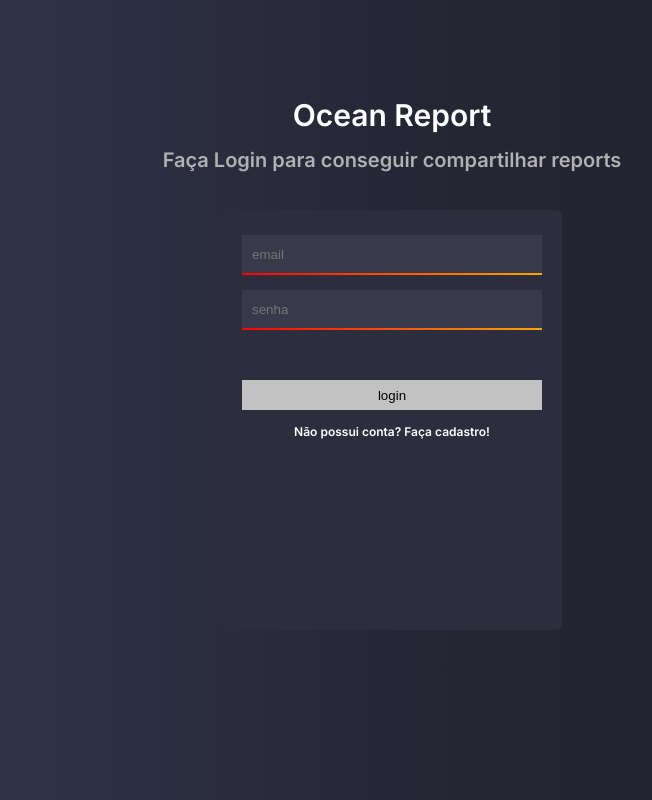
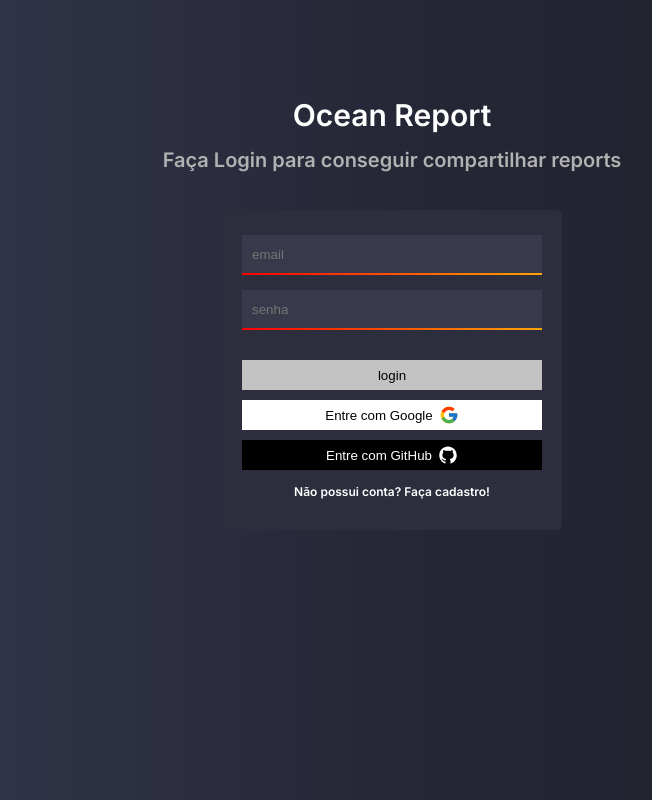
Before and after one commit to guedesclaudio/oceanreport, a React (Create React App) app in the folder frontend/: page /signin in a window 1280 px wide. Shown: the whole page, without its empty margins (248-900 px from the left). Built offline with nearby package versions, Linux system fonts and the light colour scheme.

Commit message:
feat(signin): adde new buttons

```diff
--- a/frontend/public/index.html
+++ b/frontend/public/index.html
@@ -27,7 +27,7 @@
       work correctly both with client-side routing and a non-root public URL.
       Learn how to configure a non-root public URL by running `npm run build`.
     -->
-    <title>React App</title>
+    <title>Ocean Report</title>
   </head>
   <body>
     <noscript>You need to enable JavaScript to run this app.</noscript>
--- a/frontend/src/Pages/SignIn.tsx
+++ b/frontend/src/Pages/SignIn.tsx
@@ -8,6 +8,9 @@ import { UserContext } from '../Contexts/UserContext';
 import userApi from '../Services/Api/Users';
 import { treatEvent, handleForm } from '../Helpers/Form/form';
 import { signInMessageError } from '../Errors/SignIn';
+import styled from 'styled-components';
+import { AiFillGithub } from 'react-icons/ai';
+import { FcGoogle } from 'react-icons/fc';
 
 const SignIn: React.FC = () => {
   const [form, setForm] = useState<LoginUser>({ email: '', password: '' });
@@ -45,8 +48,18 @@ const SignIn: React.FC = () => {
           <Inputs>
             {loginInputs.map((value, index) => <Input key = {index} name = {value.name} type = {value.type} placeholder = {value.placeholder}
               onChange = {event =>  handleForm({ name: event.target.name, value: event.target.value }, form, setForm)} required/>)}
+          </Inputs>
+          <Buttons>
             <Button>login</Button>
-          </Inputs>
+            <Button style = {{ background: 'white', color: 'black', display: 'flex', justifyContent: 'center', alignItems: 'center' }}>
+              Entre com Google
+              <Icon><FcGoogle/></Icon>
+            </Button>
+            <Button style = {{ background: 'black', color: 'white', display: 'flex', justifyContent: 'center', alignItems: 'center' }}>
+              Entre com GitHub
+              <Icon><AiFillGithub/></Icon>
+            </Button>
+          </Buttons>
         </form>
         <Link to = {'/signup'}>
           <Text>Não possui conta? Faça cadastro!</Text>
@@ -56,3 +69,18 @@ const SignIn: React.FC = () => {
   );
 };
 export default SignIn;
+
+const Buttons = styled.div`
+  height: 120px;
+  width: 100%;
+  display: flex;
+  justify-content: center;
+  flex-direction: column;
+  align-items: center;
+  margin-top: 20px;
+`;
+const Icon = styled.div`
+  font-size: 20px;
+  margin-left: 6px;
+  margin-top: 4px;
+`;
--- a/frontend/src/Services/BaseUrlApi.ts
+++ b/frontend/src/Services/BaseUrlApi.ts
@@ -1 +1,2 @@
-export const baseUrl = 'http://54.209.192.182:4000';
+//export const baseUrl = 'http://54.209.192.182:4000';
+export const baseUrl = 'http://localhost:4000';
--- a/frontend/src/Styles/Common/styles.tsx
+++ b/frontend/src/Styles/Common/styles.tsx
@@ -3,7 +3,7 @@ import styled from 'styled-components';
 export const Container = styled.div`
     margin: 40px auto;
     width: 320px;
-    height: 400px;
+    height: 300px;
     background-color: #2c2e3d;
     padding: 10px;
     border-radius: 6px;
@@ -49,7 +49,7 @@ export const Button = styled.button`
     width: 300px;
     height: 30px;
     background-color: none;
-    margin-top: 50px;
+    margin-top: 10px;
     background-color: #c2c2c2;
     border: none;
     cursor: pointer;
```
